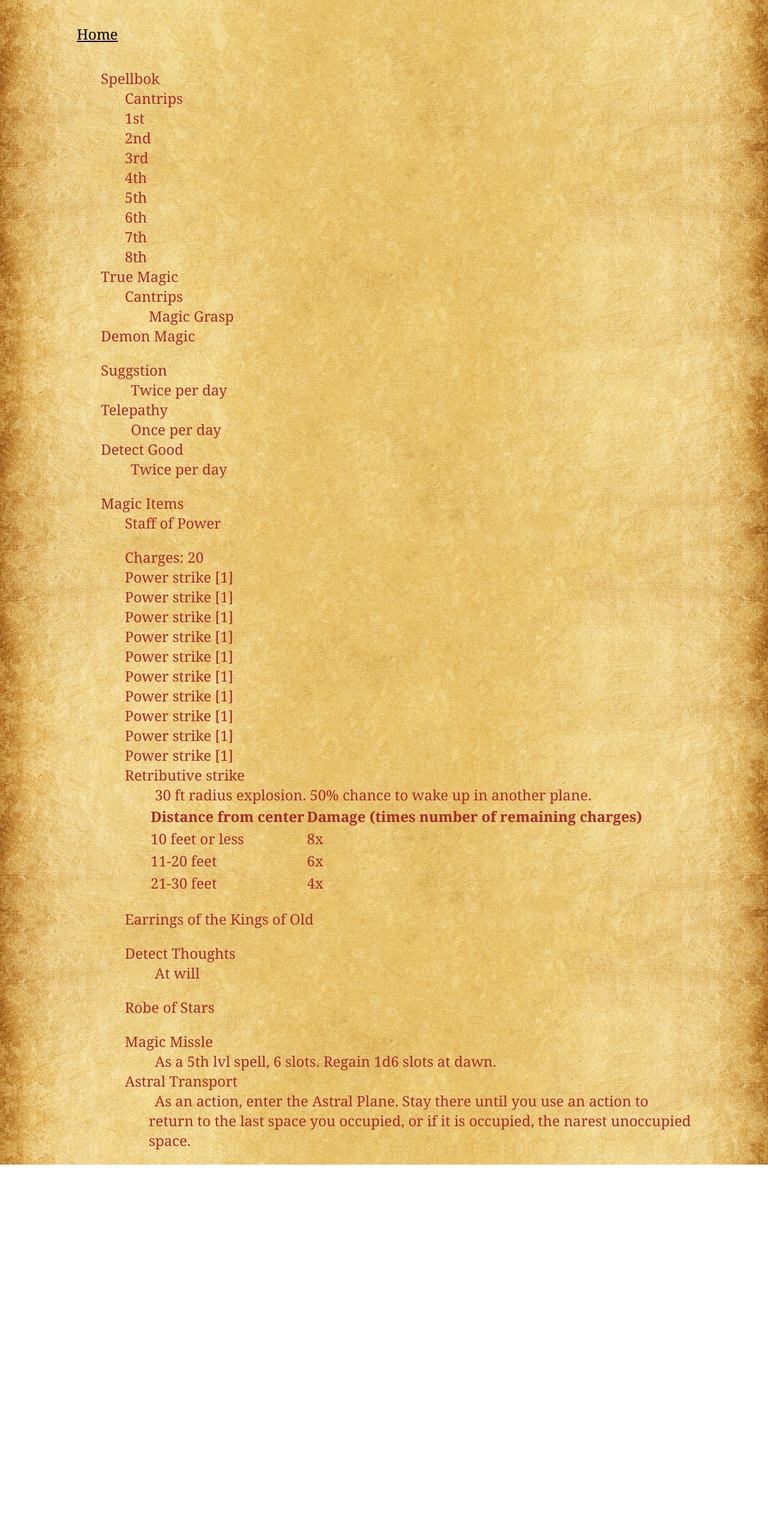
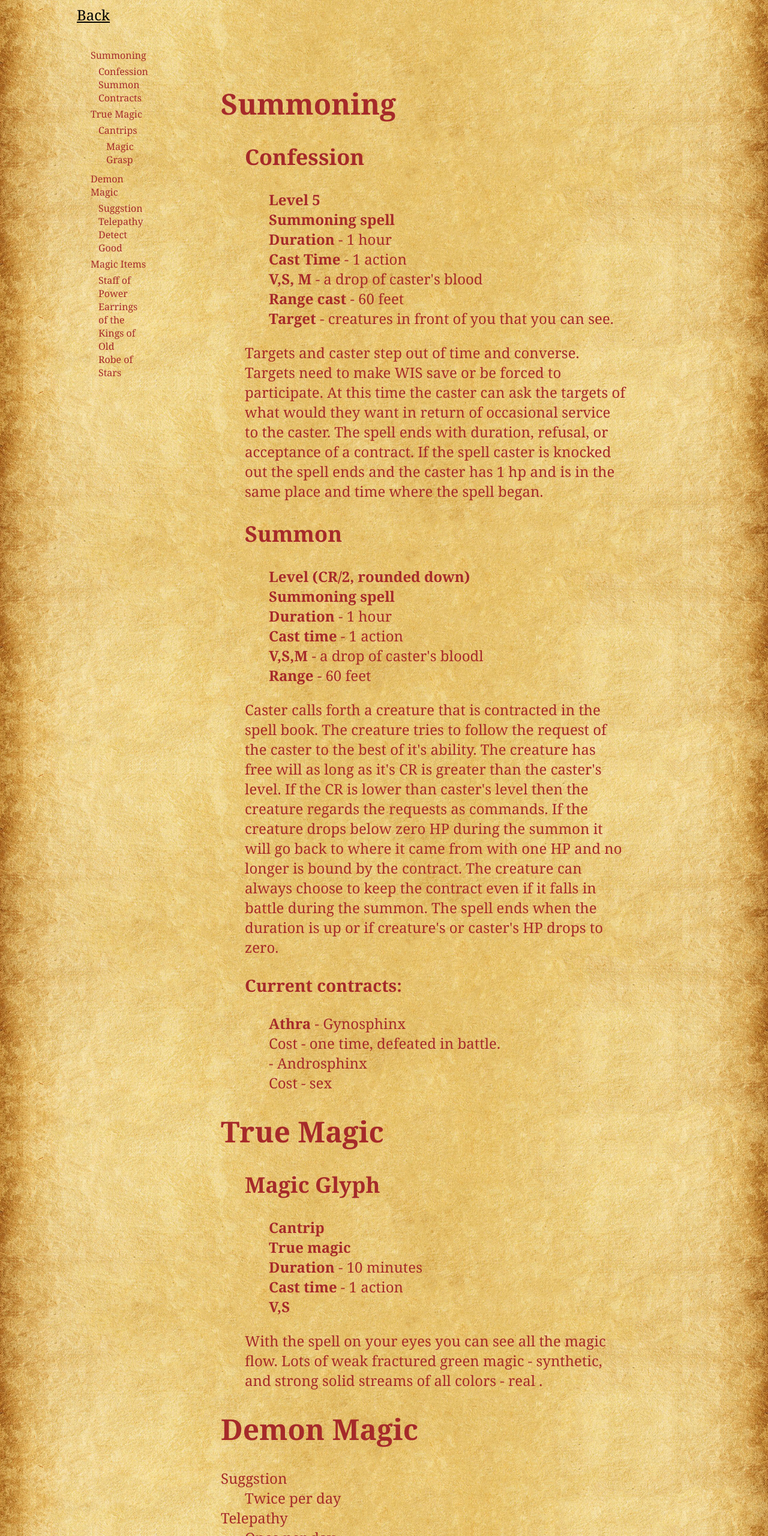
Before and after one commit to ace-english/ace-english.github.io, a plain HTML site: page dndcat/Jennessa/spell_list.html in a window 1280 px wide. Shown: the top 2560 px of the page at 60% size. Before the commit the page ends 1941 px from the top, so only its background shows below. Drawn offline with Linux system fonts and the light colour scheme.

Commit message:
Add files via upload

```diff
--- a/dndcat/Jennessa/spell_list.html
+++ b/dndcat/Jennessa/spell_list.html
@@ -5,23 +5,20 @@
      <title>Spellbook</title>
 	 <link rel="stylesheet" href="../style.css">
 </head>
-<body class="statblock">
+<body>
+<div class="outer">
 	<div class="header">
-		<a href="../index.html"> Home </a>
+		<a href="./index.html"> Back </a>
 	 </div>
 
+	 <div class="nav_bar">
 		<ul>
-	<li> Spellbok <li>
+		<li> Summoning <li>
 			<ul>
-		<li>Cantrips</li>
-		<li>1st</li>
-		<li>2nd</li>
-		<li>3rd</li>
-		<li>4th</li>
-		<li>5th</li>
-		<li>6th</li>
-		<li>7th</li>
-		<li>8th</li>
+			<li> Confession </li>
+			<li> Summon </li>
+			<li> Contracts </li>
+
 			</ul>
 		<li> True Magic </li>
 			<ul>
@@ -31,6 +28,78 @@
 				</ul>
 			</ul>
 		<li>Demon Magic </li>
+			<ul>
+				<li> Suggstion </li>
+				<li> Telepathy </li>
+				<li> Detect Good </li>
+			</ul>
+		<li>Magic Items </li>
+			<ul>
+			<li> Staff of Power </li>
+			<li> Earrings of the Kings of Old </li>
+			<li> Robe of Stars </li>
+			</ul>
+
+		</ul>
+
+			</ul>
+
+		</ul>
+		</div>
+		<div class="nav_content">
+		<ul>
+			<li><h1>Summoning</h1>
+				<ul>
+					<h2>Confession</h2>
+					<ul>
+						<li><strong>Level 5</strong>
+						<li><strong>Summoning spell</strong></li>
+						<li><strong>Duration</strong> - 1 hour</li>
+						<li><strong>Cast Time</strong> - 1 action</li>
+						<li><strong>V,S, M</strong> - a drop of caster's blood</li>
+						<li><strong>Range cast</strong> - 60 feet</li>
+						<li><strong>Target</strong> - creatures in front of you that you can see.</li>
+					</ul>
+					<p>Targets and caster step out of time and converse. Targets need to make WIS save or be forced to participate. At this time the caster can ask the targets of what would they want in return of occasional service to the caster. The spell ends with duration, refusal, or acceptance of a contract. If the spell caster is knocked out the spell ends and the caster has 1 hp and is in the same place and time where the spell began.
+					</p>
+
+					<h2>Summon</h2>
+					<ul>
+						<li><strong>Level (CR/2, rounded down)</strong></li>
+						<li><strong>Summoning spell</strong> </li>
+						<li><strong>Duration</strong> - 1 hour </li>
+						<li><strong>Cast time</strong> - 1 action</li>
+						<li><strong>V,S,M</strong> - a drop of caster's bloodl</li>
+						<li><strong>Range</strong> - 60 feet</li>
+					</ul>
+					<p>Caster calls forth a creature that is contracted in the spell book. The creature tries to follow the request of the caster to the best of it's ability. The creature has free will as long as it's CR is greater than the caster's level. If the CR is lower than caster's level then the creature regards the requests as commands. If the creature drops below zero HP during the summon it will go back to where it came from with one HP and no longer is bound by the contract. The creature can always choose to keep the contract even if it falls in battle during the summon. The spell ends when the duration is up or if creature's or caster's HP drops to zero.
+					</p>
+
+					<h3> Current contracts: </h3>
+					<ul>
+						<li><strong> Athra</strong> - Gynosphinx<br>
+							Cost - one time, defeated in battle.
+						</li>
+						<li><strong> </strong> - Androsphinx
+							<br>Cost - sex
+						</li>
+					</ul>
+				</ul>
+			<li><h1> True Magic<h1> </li>
+				<ul>
+				<li> <h2>Magic Glyph</h2>
+					<ul>
+						<li><strong>Cantrip</strong></li>
+						<li><strong>True magic</strong> </li>
+						<li><strong>Duration</strong> - 10 minutes </li>
+						<li><strong>Cast time</strong> - 1 action</li>
+						<li><strong>V,S</strong></li>
+					</ul>
+					<p>With the spell on your eyes you can see all the magic flow. Lots of weak fractured green magic - synthetic, and strong solid streams of all colors - real .
+					</p>
+				</li>
+			</ul>
+		<li><h1>Demon Magic</h1></li>
 			<dl>
 				<dt> Suggstion </dt>
 					<dd> Twice per day </dd>
@@ -39,9 +108,9 @@
 				<dt> Detect Good </dt>
 					<dd> Twice per day </dd>
 			</dl>
-	<li>Magic Items </li>
+		<li><h1>Magic Items </h1></li>
 			<ul>
-		<li> Staff of Power </li>
+			<li> <h2>Staff of Power</h2></li>
 				<dl>
 				<dt> Charges: 20 </dt>
 				<dt> Power strike [1] </dt>
@@ -76,12 +145,12 @@
 						</table>
 					</dd>
 				</dl>
-		<li> Earrings of the Kings of Old </li>
+			<li> <h2>Earrings of the Kings of Old </h2></li>
 				<dl>
 				<dt> Detect Thoughts </dt>
 					<dd> At will </dd>
 				</dl>
-		<li> Robe of Stars </li>
+			<li> <h2>Robe of Stars </h2></li>
 				<dl>
 				<dt> Magic Missle </dt>
 					<dd> As a 5th lvl spell, 6 slots. Regain 1d6 slots at dawn. </dd>
@@ -91,8 +160,10 @@
 
 			</ul>
 
+
 		</ul>
+	</div>
 
-
+</div>
 </body>
 </html>
--- a/dndcat/style.css
+++ b/dndcat/style.css
@@ -5,16 +5,16 @@ body{
 	background-image: url(parchment-0.jpg);
 	background-size: 100%, auto;
 	background-position: fixed;
-	text-align: center;
+	width: 80%;
+	margin-left: auto;
+	margin-right: auto;
+	min-width:500px;
 	}
 .header{
 	text-align:left;
-	height:50px;
+	height:100px;
 }
-h1{
-	text-align:center;
-}
-h2{
+.index{
 	text-align:center;
 }
 hr{
@@ -24,15 +24,22 @@ hr{
 
 ul{
 	list-style-type:none;
-	/*margin: 0 0 0 12px;
-	padding: 0;*/
 }
 
-ul li {
-	list-style-type: none;
-	/*margin-bottom:10px;*/
+ul li{
+	list-style-type:none;
 }
 
+a{
+	color:black;
+}
+a:hover{
+	color:red;
+}
+
+
+.outer{
+}
 .floatright{
 	width:40%;
 	float: right;
@@ -48,8 +55,8 @@ ul li {
     margin-right: auto;
 }
 
-dd{
-	text-indent: 10px;
+.prose h1{
+	text-align:center;
 }
 
 .statblock{
@@ -59,9 +66,31 @@ dd{
     margin-left: auto;
     margin-right: auto;
 }
-a{
-	color:black;
+
+.nav_bar{
+	width:20%;
+	float:left;
+	text-align: left;
+	font-size: 12pt;
+	margin: 10px;
+	width:120px;
+    overflow: hidden;
+	position:fixed;
+    height: 100%;
+	top:50px;
 }
-a:hover{
-	color:red;
+
+
+.nav_bar ul{
+	list-style-type:none;
+	padding:5px 5px 5px 13px;
 }
+
+
+.nav_content{
+	text-align: left;
+	width:70%;
+	float:left;
+	min-width: 350px;
+	margin-left:200px;
+}
```
Also changed, not shown: dndcat/Jennessa/apothecary.html (added, +25 -0 lines), dndcat/Jennessa/index.html (+2 -3 lines), dndcat/Jennessa/succubus.html (+7 -2 lines), dndcat/Jennessa/todo.html (+37 -8 lines), dndcat/classResources/resource.js (added, +129 -0 lines), dndcat/index.html (+1 -1 lines), dndcat/jace/index.html (+2 -2 lines), dndcat/Jennessa/apothecary.png (added), dndcat/classResources/WizardSpellsPerLevel.png, dndcat/jace/bunn.jpg (added). Lines whose indentation alone changed are shown as unchanged.
